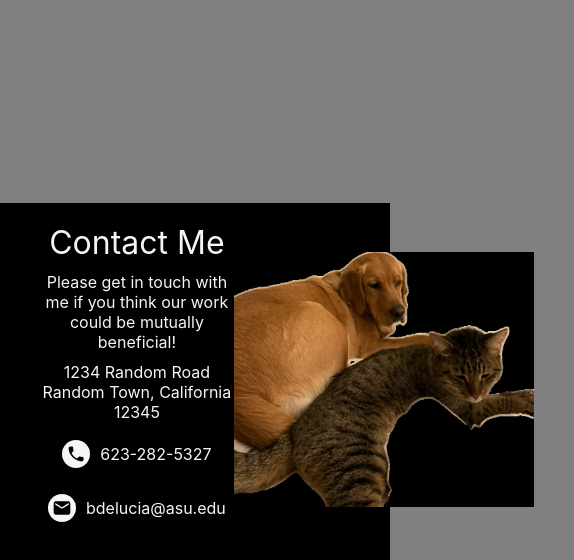
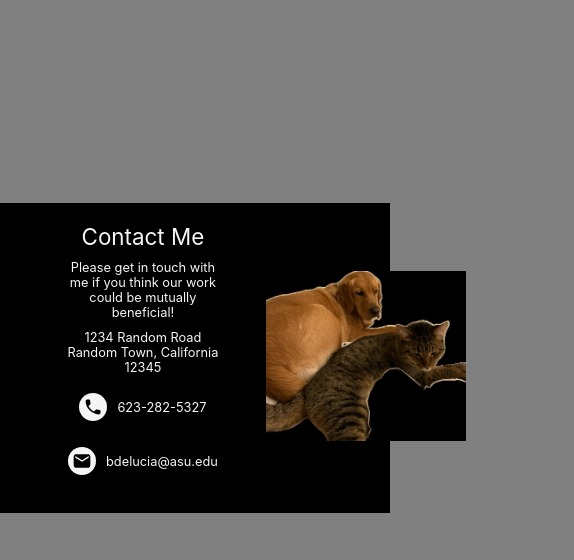
Before and after one commit to bdelucia/odin-homepage, a website built with webpack: page src/index.html in a window 390 px wide. Shown: the part 3689-4249 px from the top of the page, 574 px wide, since content can reach past the window. After the commit the page ends 4202 px from the top, so only its background shows below. Built offline with nearby package versions, Linux system fonts and the light colour scheme.

Commit message:
feat: acceptable phone layout

```diff
--- a/src/style.css
+++ b/src/style.css
@@ -132,7 +132,6 @@ body {
   background-color: #000000;
   color: #f6f5f4;
   width: 100vw;
-  padding: 20px 0;
   text-align: center;
   position: relative;
   left: 50%;
@@ -140,10 +139,11 @@ body {
   margin-left: -50vw;
   margin-right: -50vw;
   margin-top: auto;
-
   display: flex;
   justify-content: space-evenly;
   align-items: center;
+  padding: 20px;
+  box-sizing: border-box;
 }
 
 #footer-img {
@@ -253,6 +253,7 @@ body {
   #header-name {
     font-size: 2rem;
   }
+
   body {
     margin: 20px 20px 0 20px;
     background-color: gray;
@@ -261,4 +262,19 @@ body {
   .projects-container {
     grid-template-columns: 1fr;
   }
+
+  .footer-container {
+    gap: 40px;
+  }
+  #contact-me {
+    font-size: 1.4rem;
+  }
+
+  .left-footer {
+    font-size: 0.8rem;
+  }
+
+  #footer-img {
+    width: 200px;
+  }
 }
```
